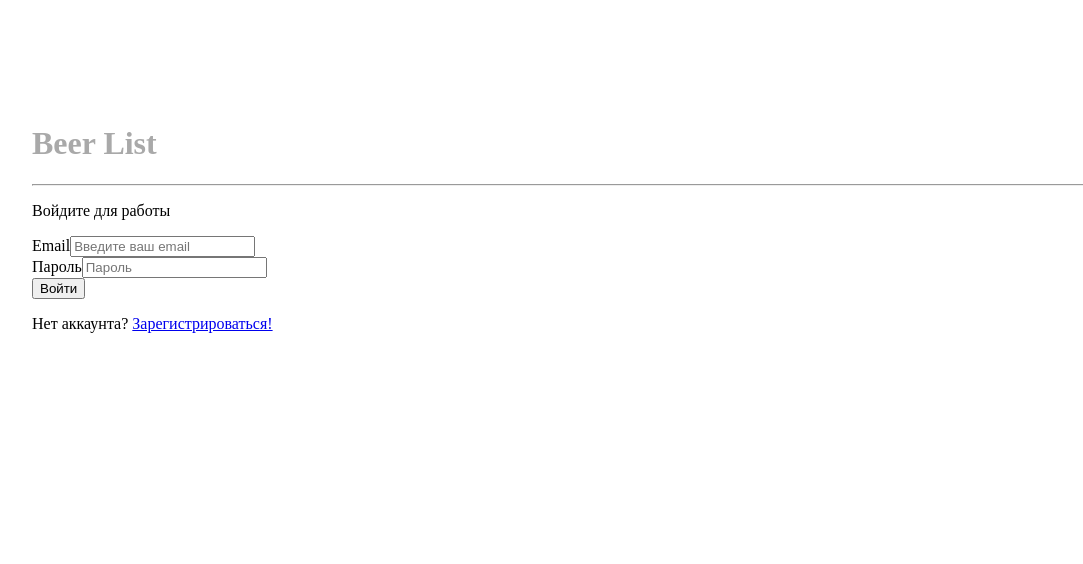
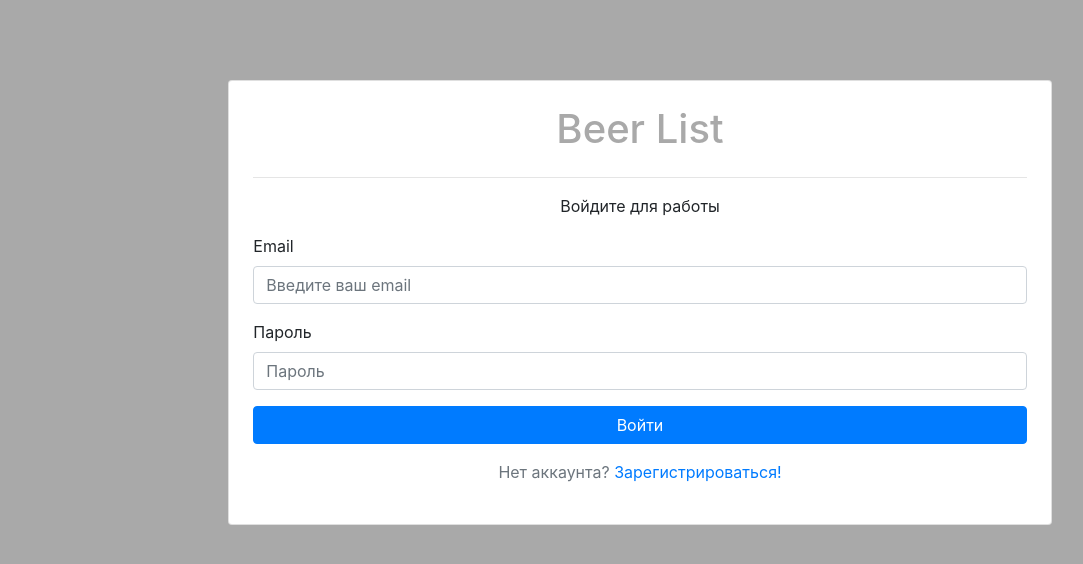
Before and after one commit to Vladyslav-Hrossu/beer-list-angular, an Angular app: page / in a window 1280 px wide. Shown: the top 564 px of the page, without its empty margins (0-1083 px from the left). Built offline with nearby package versions, Linux system fonts and the light colour scheme.

Commit message:
login page modify

```diff
--- a/src/app/app.component.html
+++ b/src/app/app.component.html
@@ -1,41 +1 @@
-<div class="col-md-8 col-xs-12 auth">
-  <div class="card">
-    <header class="auth-header">
-      <h1 class="auth-title">
-        Beer List
-      </h1>
-    </header>
-    <hr>
-    <div class="auth-content">
-      <p class="text-center">Войдите для работы</p>
-      <form>
-        <div class="form-group">
-          <label for="email">Email</label>
-          <input
-            type="text"
-            class="form-control"
-            id="email"
-            placeholder="Введите ваш email"
-          >
-        </div>
-        <div class="form-group">
-          <label for="password">Пароль</label>
-          <input
-            type="password"
-            class="form-control"
-            id="password"
-            placeholder="Пароль"
-          >
-        </div>
-        <div class="form-group">
-          <button type="submit" class="btn btn-block btn-primary">Войти</button>
-        </div>
-        <div class="form-group">
-          <p class="text-muted text-center">
-            Нет аккаунта? <a href="#">Зарегистрироваться!</a>
-          </p>
-        </div>
-      </form>
-    </div>
-  </div>
-</div>
+<app-login></app-login>
--- /dev/null
+++ b/src/app/auth/login/login.component.html
@@ -0,0 +1,43 @@
+<div class="col-md-8 col-xs-12 auth">
+  <div class="card">
+    <header class="auth-header">
+      <h1 class="auth-title">
+        Beer List
+      </h1>
+    </header>
+    <hr>
+    <div class="auth-content">
+      <p class="text-center">Войдите для работы</p>
+      <form [formGroup]="loginForm" (ngSubmit)="onSubmit()">
+        <div class="form-group">
+          <label for="email">Email</label>
+          <input
+            type="text"
+            class="form-control"
+            id="email"
+            placeholder="Введите ваш email"
+            formControlName="email"
+          >
+        </div>
+        <div class="form-group">
+          <label for="password">Пароль</label>
+          <input
+            type="password"
+            class="form-control"
+            id="password"
+            placeholder="Пароль"
+            formControlName="password"
+          >
+        </div>
+        <div class="form-group">
+          <button type="submit" class="btn btn-block btn-primary">Войти</button>
+        </div>
+        <div class="form-group">
+          <p class="text-muted text-center">
+            Нет аккаунта? <a href="#">Зарегистрироваться!</a>
+          </p>
+        </div>
+      </form>
+    </div>
+  </div>
+</div>
--- /dev/null
+++ b/src/app/auth/login/login.component.scss
@@ -0,0 +1,10 @@
+.auth{
+  margin: 80px auto 0;
+}
+.auth-header{
+  margin: auto;
+  color: darkgray;
+}
+.card{
+  padding: 24px;
+}
--- /dev/null
+++ b/src/app/auth/login/login.component.ts
@@ -0,0 +1,25 @@
+import { Component, OnInit } from '@angular/core';
+import {FormControl, FormGroup, Validators} from '@angular/forms';
+
+@Component({
+  selector: 'app-login',
+  templateUrl: './login.component.html',
+  styleUrls: ['./login.component.scss']
+})
+export class LoginComponent implements OnInit {
+  loginForm: FormGroup;
+
+  constructor() {
+    this.loginForm = new FormGroup({
+      'email': new FormControl(null, [Validators.required, Validators.email]),
+      'password': new FormControl(null, [Validators.required, Validators.minLength(6)])
+    });
+  }
+
+  ngOnInit() {
+  }
+  onSubmit(){
+    const formData = this.loginForm.value;
+    console.log(formData);
+  }
+}
--- /dev/null
+++ b/src/app/auth/registration/registration.component.html
@@ -0,0 +1 @@
+<p>registration works!</p>
--- /dev/null
+++ b/src/app/auth/registration/registration.component.ts
@@ -0,0 +1,15 @@
+import { Component, OnInit } from '@angular/core';
+
+@Component({
+  selector: 'app-registration',
+  templateUrl: './registration.component.html',
+  styleUrls: ['./registration.component.scss']
+})
+export class RegistrationComponent implements OnInit {
+
+  constructor() { }
+
+  ngOnInit() {
+  }
+
+}
--- a/src/index.html
+++ b/src/index.html
@@ -4,7 +4,7 @@
   <meta charset="utf-8">
   <title>BeerListAngular</title>
   <base href="/">
-
+  <link rel="stylesheet" href="https://stackpath.bootstrapcdn.com/bootstrap/4.3.1/css/bootstrap.min.css" integrity="sha384-ggOyR0iXCbMQv3Xipma34MD+dH/1fQ784/j6cY/iJTQUOhcWr7x9JvoRxT2MZw1T" crossorigin="anonymous">
   <meta name="viewport" content="width=device-width, initial-scale=1">
   <link rel="icon" type="image/x-icon" href="favicon.ico">
 </head>
--- a/src/styles.scss
+++ b/src/styles.scss
@@ -1 +1,4 @@
 /* You can add global styles to this file, and also import other style files */
+body{
+  background: darkgray;
+}
```
Also changed, not shown: src/app/app.module.ts (+8 -2 lines), src/app/auth/registration/registration.component.scss (added).
